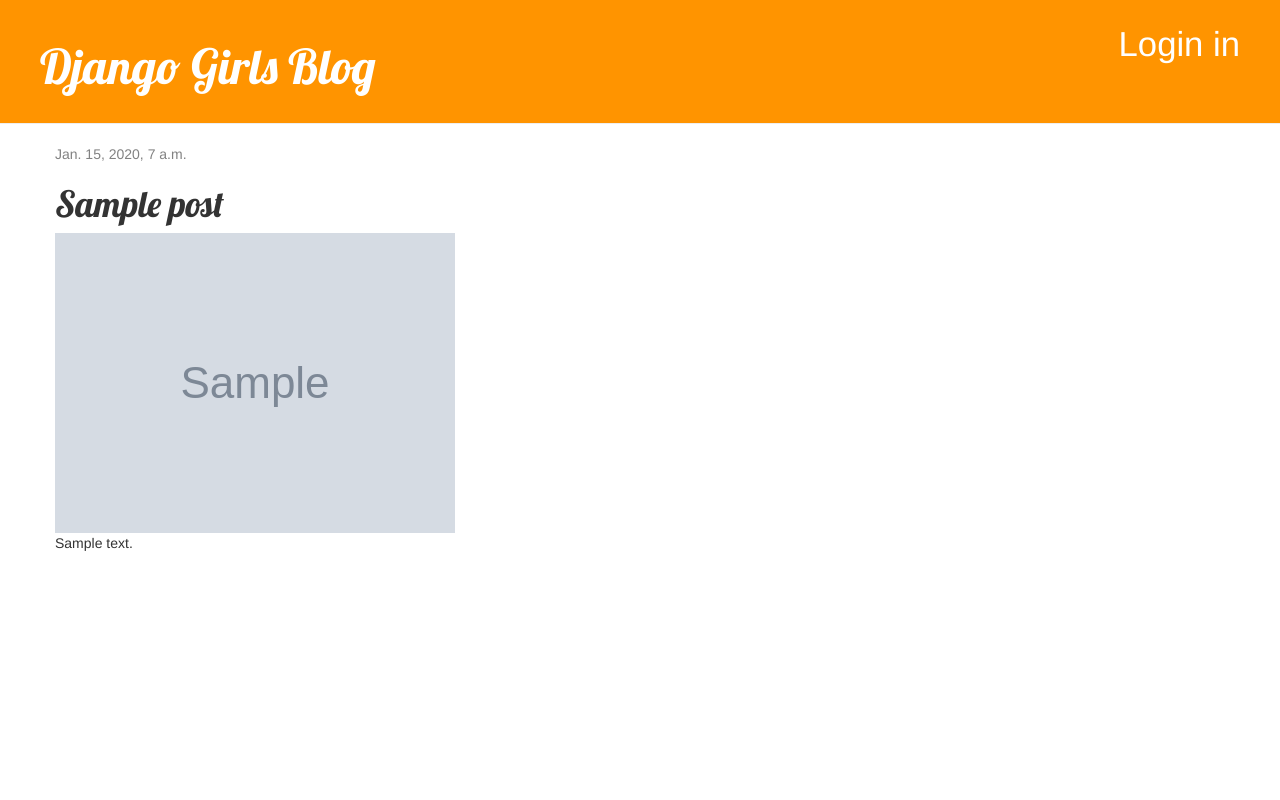
After one commit to darlannakamura/my-first-blog, a Django app: a page that uses blog/templates/blog/base.html in a window 1280 px wide. The commit adds this page. Run offline with Django 3.2, Linux system fonts and the light colour scheme; tables that the repository leaves empty hold one stand-in row (values such as "Sample post"); grey boxes marked "Sample" are stand-in pictures; some libraries are stand-ins or nearby versions.

Commit message:
A lot of changes

```diff
--- a/blog/models.py
+++ b/blog/models.py
@@ -1,10 +1,13 @@
 from django.db import models
 from django.utils import timezone
+from autoslug import AutoSlugField
 
 
 class Post(models.Model):
     author = models.ForeignKey('auth.User', on_delete=models.CASCADE)
     title = models.CharField(max_length=200)
+    slug = AutoSlugField(populate_from='title', unique=True)
+    image = models.ImageField(upload_to='images', null=True, blank=True)
     text = models.TextField()
     created_date = models.DateTimeField(
             default=timezone.now)
--- /dev/null
+++ b/blog/static/css/blog.css
@@ -0,0 +1,50 @@
+.page-header {
+    background-color: #ff9400;
+    margin-top: 0;
+    padding: 20px 20px 20px 40px;
+}
+
+.page-header h1, .page-header h1 a, .page-header h1 a:visited, .page-header h1 a:active {
+    color: #ffffff;
+    font-size: 36pt;
+    text-decoration: none;
+}
+
+.content {
+    margin-left: 40px;
+}
+
+h1, h2, h3, h4 {
+    font-family: 'Lobster', cursive;
+}
+
+p {
+    text-align: justify;
+}
+
+.date {
+    color: #828282;
+}
+
+.save {
+    float: right;
+}
+
+.post-form textarea, .post-form input {
+    width: 100%;
+}
+
+.top-menu, .top-menu:hover, .top-menu:visited {
+    color: #ffffff;
+    float: right;
+    font-size: 26pt;
+    margin-right: 20px;
+}
+
+.post {
+    margin-bottom: 70px;
+}
+
+.post h1 a, .post h1 a:visited {
+    color: #000000;
+}
--- /dev/null
+++ b/blog/templates/blog/base.html
@@ -0,0 +1,31 @@
+{% load static %}
+<html>
+    <head>
+        <title>Django Girls blog</title>
+        <link rel="stylesheet" href="//maxcdn.bootstrapcdn.com/bootstrap/3.2.0/css/bootstrap.min.css">
+        <link rel="stylesheet" href="//maxcdn.bootstrapcdn.com/bootstrap/3.2.0/css/bootstrap-theme.min.css">
+        <link href='//fonts.googleapis.com/css?family=Lobster&subset=latin,latin-ext' rel='stylesheet' type='text/css'>
+        <link rel="stylesheet" href="{% static 'css/blog.css' %}">
+    </head>
+    <body>
+       <body>
+    <div class="page-header">
+        {% if user.is_authenticated %}
+        <a href="{% url 'post_new' %}" class="top-menu"><span class="glyphicon glyphicon-plus"></span></a>
+        {% else %}
+        <a href="{% url 'login' %}" class="top-menu">Login in</a>
+        {% endif %}
+        <h1><a href="/">Django Girls Blog</a></h1>
+
+    </div>
+    <div class="content container">
+        <div class="row">
+            <div class="col-md-8">
+            {% block content %}
+            {% endblock %}
+            </div>
+        </div>
+    </div>
+</body>
+    </body>
+</html>
--- /dev/null
+++ b/blog/templates/blog/post_detail.html
@@ -0,0 +1,21 @@
+{% extends 'blog/base.html' %}
+{% load static %}
+{% block content %}
+    <div class="post">
+        {% if post.published_date %}
+            <div class="date">
+                {{ post.published_date }}
+            </div>
+        {% endif %}
+
+        {% if user.is_authenticated %}
+            <a class="btn btn-default" href="{% url 'post_edit' slug=post.slug %}"><span class="glyphicon glyphicon-pencil"></span></a>
+        {% endif %}
+
+        <h1>{{ post.title }}</h1>
+        {% if post.image %}
+            <img src="{% get_media_prefix %}/{{ post.image }}">
+        {% endif %}
+        <p>{{ post.text|linebreaksbr }}</p>
+    </div>
+{% endblock %}
--- /dev/null
+++ b/blog/templates/registration/logged_out.html
@@ -0,0 +1,4 @@
+{% block content %}
+  <p>Logged out!</p>
+  <a href="{% url 'login'%}">Click here to login again.</a>
+{% endblock %}
--- a/blog/urls.py
+++ b/blog/urls.py
@@ -1,6 +1,12 @@
-from django.urls import path
+from django.urls import path, include
+from django.conf.urls.static import static
+from django.conf import settings
 from . import views
 
 urlpatterns = [
     path('', views.post_list, name='post_list'),
-]
+    path('post/<slug:slug>/', views.post_detail, name='post_detail'),
+    path('post/new', views.post_new, name='post_new'),
+    path('post/<slug:slug>/edit/', views.post_edit, name='post_edit'),
+    path('accounts/', include('django.contrib.auth.urls'))
+] + static(settings.MEDIA_URL, document_root=settings.MEDIA_ROOT)
--- a/blog/views.py
+++ b/blog/views.py
@@ -1,7 +1,56 @@
-from django.shortcuts import render
+from django.shortcuts import render, get_object_or_404, redirect
 from django.utils import timezone
 from .models import Post
+from .forms import PostForm
+from django.utils.decorators import method_decorator
+from django.contrib.auth.decorators import login_required
+from django.contrib.auth import login, authenticate
 
 def post_list(request):
     posts = Post.objects.filter(published_date__lte=timezone.now()).order_by('published_date')
     return render(request, 'blog/post_list.html', {'posts':posts})
+
+def post_detail(request, slug):
+    post = get_object_or_404(Post, slug=slug)
+    return render(request, 'blog/post_detail.html', {'post': post})
+
+
+@login_required
+def post_new(request):
+     if request.method == "POST":
+         form = PostForm(request.POST)
+         if form.is_valid():
+             post = form.save(commit=False)
+             post.author = request.user
+             post.published_date = timezone.now()
+             post.save()
+             return redirect('post_detail', slug=post.slug)
+     else:
+         form = PostForm()
+     return render(request, 'blog/post_edit.html', {'form': form})
+
+@login_required
+def post_edit(request, slug):
+     post = get_object_or_404(Post, slug=slug)
+     if request.method == "POST":
+         form = PostForm(request.POST, request.FILES, instance=post)
+         if form.is_valid():
+             post = form.save(commit=False)
+             post.author = request.user
+             post.published_date = timezone.now()
+             post.save()
+             return redirect('post_detail', slug=post.slug)
+     else:
+         form = PostForm(instance=post)
+     return render(request, 'blog/post_edit.html', {'form': form})
+
+def login(request):
+    if request.method == "GET":
+        return render(request, 'blog/login.html', {})
+
+    if request.method == "POST":
+        login = request.POST['login']
+        password = request.POST['password']
+        user = authenticate(username=login, password=password)
+        login(request, user)
+        return redirect('post_list')
--- a/requirements.txt
+++ b/requirements.txt
@@ -1 +1,2 @@
 Django~=2.0.6
+django-autoslug-iplweb
```
Also changed, not shown: blog/forms.py (added, +9 -0 lines), blog/templates/blog/post_edit.html (added, +9 -0 lines), blog/templates/blog/post_list.html (+16 -19 lines), blog/templates/registration/login.html (added, +13 -0 lines), mysite/settings.py (+7 -0 lines), blog/migrations/0001_initial.py, media/images/cic_recuperar_senha.PNG (added), media/images/couple.jpg (added), media/images/fogao.jpg (added).
